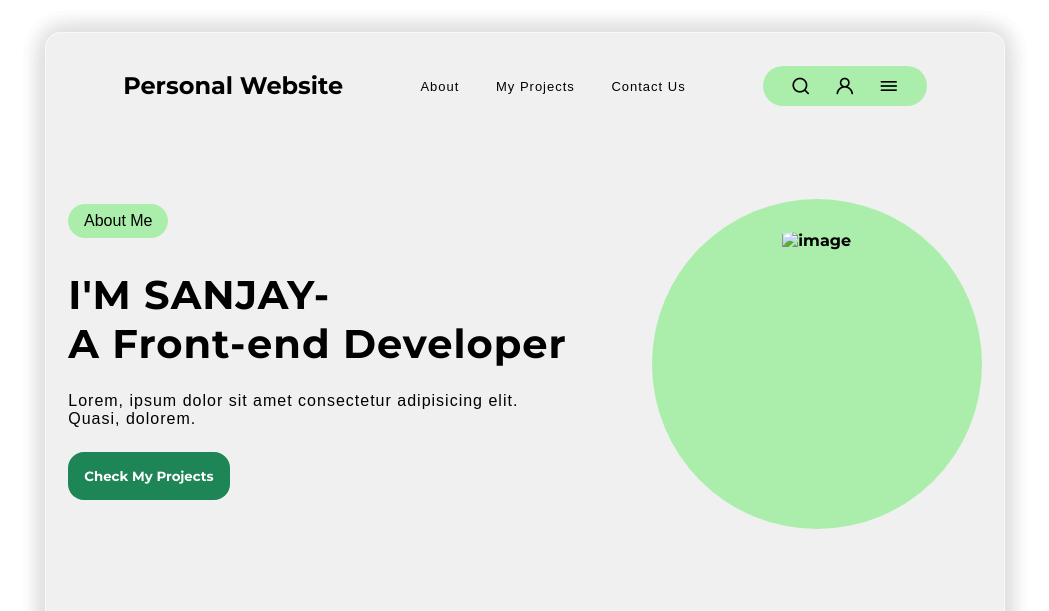
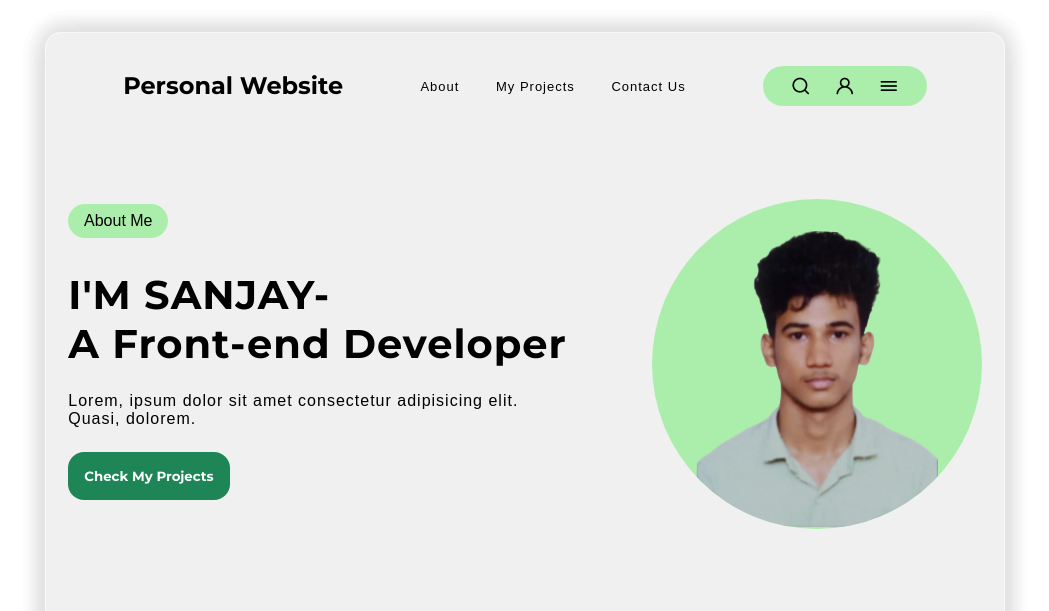
Before and after one commit to jayxz4/porfolio-landing-page, a plain HTML site: page portfolio landing page/index.html in a window 1280 px wide. Shown: the top 611 px of the page, without its empty margins (115-1164 px from the left). Drawn offline with nearby package versions, Linux system fonts and the light colour scheme.

Commit message:
Update index.html

```diff
--- a/portfolio landing page/index.html
+++ b/portfolio landing page/index.html
@@ -42,7 +42,7 @@
                 <a href="#"><button class="btn">Check My Projects</button></a>
             </div>
             <div class="middle-content">
-                <img src="" alt="image">
+                <img src="images/passportnoback.png" alt="image">
             </div>
             <div class="right-content">
                 <a href="#" target="_blank"><i class="uil uil-instagram"></i></a>
```
